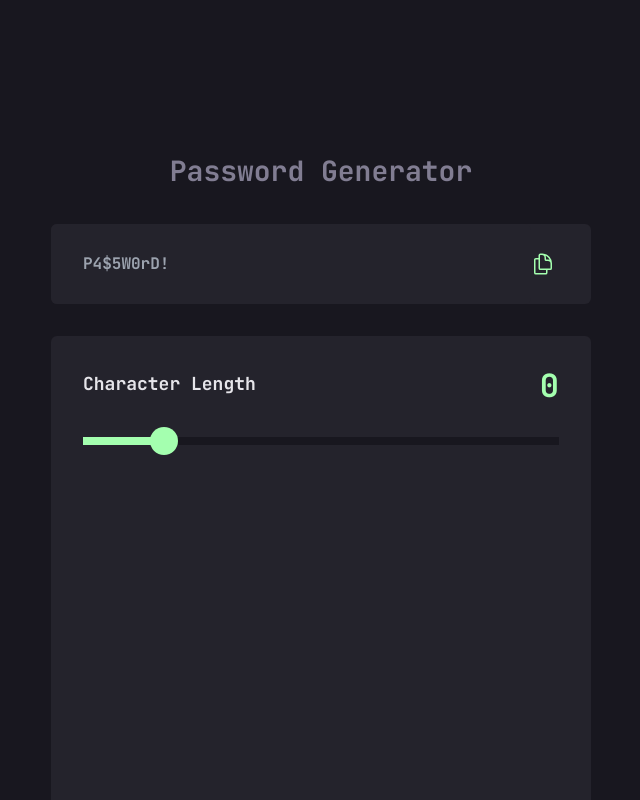
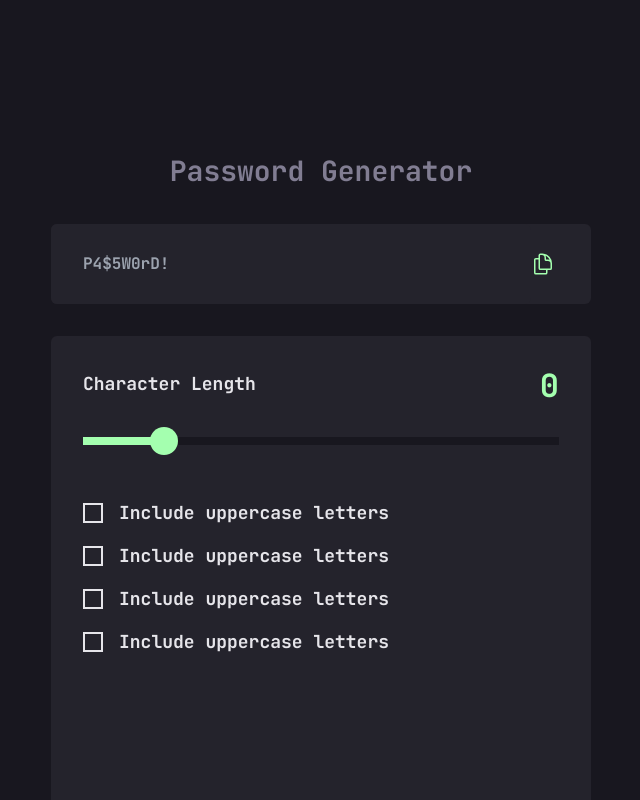
Before and after one commit to planetoida90210/password-generator, a Next.js app: page / in a window 1280 px wide. Shown: the whole page, without its empty margins (319-959 px from the left). Built offline with nearby package versions, Linux system fonts and the light colour scheme.

Commit message:
bolierplate for checkbox

```diff
--- /dev/null
+++ b/components/Checkbox.jsx
@@ -0,0 +1,16 @@
+import React from 'react'
+
+const Checkbox = () => {
+  return (
+    <div className="flex flex-row-reverse pt-[16px]">
+        <div className="text-[#E6E5EA] text-[16px] md:text-[18px] leading-[20px]">
+            <label>Include uppercase letters</label>
+        </div>
+        <div className="pr-[16px]">
+            <input type="checkbox" checked="false" />
+        </div>
+    </div>
+  )
+}
+
+export default Checkbox
--- a/components/PasswordSettings.jsx
+++ b/components/PasswordSettings.jsx
@@ -1,4 +1,5 @@
 import React,{ useState } from 'react';
+import Checkbox from './Checkbox';
 import RangeSlider from './RangeSlider';
 
 
@@ -14,6 +15,12 @@ const PasswordSettings = () => {
         <p className="text-[24px] md:text-[32px] leading-4 md:leading-8 text-[#A4FFAF]">{defaultCharValue}</p>
      </div>
      <RangeSlider />
+     <div className="flex flex-col items-start pt-[42px] w-full pl-[16px] md:pl-[32px]">
+        <Checkbox />
+        <Checkbox />
+        <Checkbox />
+        <Checkbox />
+     </div>
     </div>
   )
 }
--- a/components/RangeSlider.jsx
+++ b/components/RangeSlider.jsx
@@ -20,7 +20,6 @@ const RangeSlider = () => {
         value={passwordLength}
         style={{background: setSliderBackground()}}
         className="w-[311px] md:w-[476px] h-[8px] appearance-none" />
-
      </div>
   )
 }
--- a/styles/globals.css
+++ b/styles/globals.css
@@ -37,3 +37,11 @@ input[type=range]::-webkit-slider-thumb:active {
   background: #18171F;
   border: 2px solid #A4FFAF;
 }
+
+input[type=checkbox] {
+  -webkit-appearance: none;
+  width: 20px;
+  height: 20px;
+  cursor: pointer;
+  border: 2px solid #E6E5EA
+}
```
